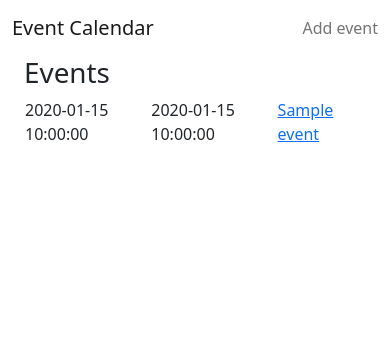
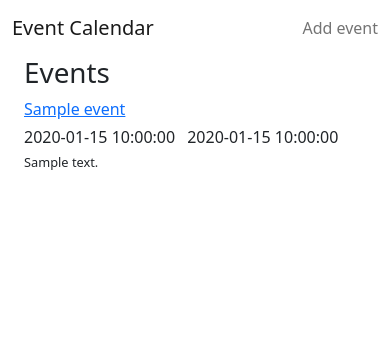
Before and after one commit to rrees/event-calendar, a Python web app: template app/templates/home.html in a window 390 px wide. Shown: the top 356 px of the page. Run offline with Jinja, Linux system fonts and the light colour scheme; the template is opened without the code that fills it: most values are stand-ins (such as "Sample title", 1, 10 or a date in 2020).

Commit message:
Creates some custom responsive styling for the events display

```diff
--- /dev/null
+++ b/app/static/base.css
@@ -0,0 +1,25 @@
+:root {
+	--base-unit-size: 4px;
+}
+.cluster {
+	display: flex;
+	gap: var(--base-unit-size);
+}
+
+.stack {
+	display: flex;
+	flex-direction: column;
+	gap: var(--base-unit-size);
+}
+
+.reverse-stack {
+	flex-direction: column-reverse;
+}
+
+.space-between {
+	justify-content: space-between;
+}
+
+.gap-2 {
+	gap: calc(2 * var(--base-unit-size));
+}
--- /dev/null
+++ b/app/static/custom.css
@@ -0,0 +1 @@
+@import 'events.css';
--- /dev/null
+++ b/app/static/events.css
@@ -0,0 +1,34 @@
+
+.event-stack {
+
+	.event-details {
+		flex-direction: column-reverse;
+	}
+
+	.dates-row {
+		gap: calc(3 * var(--base-unit-size));
+	}
+
+	@media (width >= 80ch) {
+		gap: calc(4 * var(--base-unit-size));
+
+		.event-details {
+			flex-direction: row;
+			gap: calc(4 * var(--base-unit-size));
+		}
+
+		.dates-row {
+			gap: calc(2 * var(--base-unit-size));
+		}
+	}
+
+	@media (width >= 50ex) {
+		.dates-row {
+			justify-content: flex-start;
+		}
+	}
+
+	.comment {
+		font-size: 80%;
+	}
+}
--- a/app/templates/default.html
+++ b/app/templates/default.html
@@ -6,6 +6,9 @@
 	<meta name="viewport" content="width=device-width, initial-scale=1, shrink-to-fit=no">
 
 	{% include 'fragments/bootstrap.html' %}
+
+	<link rel="stylesheet" href="{{url_for('static', filename='base.css')}}" />
+	<link rel="stylesheet" href="{{url_for('static', filename='custom.css')}}" />
 	<body>
 		<div class="container">
 			{% block navbar %}
--- a/app/templates/home.html
+++ b/app/templates/home.html
@@ -6,18 +6,27 @@
 <div class="container">
 	<h1>Events</h1>
 
-	<table>
-	{% for event in events %}
-	<tr>
-		<td>{{event.start_date}}</td>
-		<td>{{event.end_date}}</td>
-		<td>
-			{% if event.url %}<a href="{{event.url}}" target="_blank">{% endif %}
-			{{event.name}}
-			{% if event.url %}</a>{% endif %}
-		</td>
-	</tr>
-	{% endfor %}
-	</table>
+	<div class="stack event-stack">
+		{% for event in events %}
+		<div class="stack">
+			<div class="event-details stack">
+				<div class="dates-row cluster space-between">
+					<time>{{event.start_date}}</time>
+					<time>{{event.end_date}}</time>
+				</div>
+				<div>
+					{% if event.url %}<a href="{{event.url}}" target="_blank">{% endif %}
+						{{event.name}}
+					{% if event.url %}</a>{% endif %}
+				</div>
+			</div>
+			{% if event.comment %}
+			<div class="comment">
+				{{event.comment}}
+			</div>
+			{% endif %}
+		</div>
+		{% endfor %}
+	</div>
 </div>
 {% endblock %}
```
Also changed, not shown: app/templates/all.html (added, +23 -0 lines).
